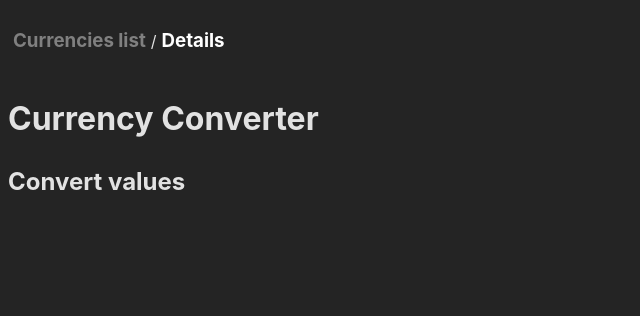
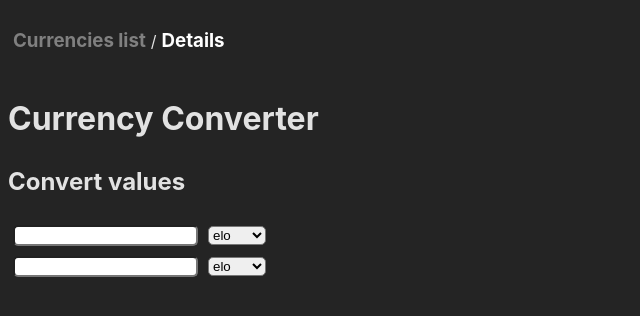
Before and after one commit to Kszalank/Currency-Converter, a React (Vite) app: page /details in a window 1280 px wide. Shown: the top 316 px of the page, without its empty margins (0-640 px from the left). Built offline with nearby package versions, Linux system fonts and the light colour scheme.

Commit message:
2 inputs added, states added

```diff
--- a/src/components/Input.jsx
+++ b/src/components/Input.jsx
@@ -1,7 +1,8 @@
 import React from "react";
+import "../styles/Input.scss";
 
 function Input({ value, onChange }) {
-  return <input value={value} onChange={onChange} />;
+  return <input value={value} onChange={onChange} className="input" />;
 }
 
 export default Input;
--- a/src/components/Selector.jsx
+++ b/src/components/Selector.jsx
@@ -1,8 +1,9 @@
 import React from "react";
+import "../styles/Selector.scss";
 
 function Select({ value, onChange, options }) {
   return (
-    <select onChange={onChange} value={value}>
+    <select onChange={onChange} value={value} className="selector">
       {options.map(({ currency, label }) => (
         <option key={currency} label={label}>
           {currency}
--- a/src/pages/DetailsPage.jsx
+++ b/src/pages/DetailsPage.jsx
@@ -1,8 +1,18 @@
-import React from "react";
+import React, { useState } from "react";
 import Heading from "../components/Heading";
 import Breadcrumbs from "../components/Breadcrumb";
+import Input from "../components/Input";
+import Select from "../components/Selector";
 
 function DetailsPage() {
+  const options = [
+    { currency: "elo", label: "elo" },
+    { currency: "siema", label: "siema" },
+  ];
+  const [selectedCurrency, setSelectedCurrency] = useState("");
+  const [convertedCurrency, setConvertedCurrency] = useState("");
+  const [selectedCurrencyValue, setSelectedCurrencyValue] = useState("");
+  const [convertedCurrencyValue, setConvertedCurrencyValue] = useState("");
   return (
     <div>
       <div className="breadcrumbs-container">
@@ -13,6 +23,34 @@ function DetailsPage() {
       </div>
       <Heading variant="title">Currency Converter</Heading>
       <Heading variant="subtitle">Convert values</Heading>
+      <div>
+        <Input
+          value={selectedCurrencyValue}
+          onChange={(event) => setSelectedCurrencyValue(event.target.value)}
+        />
+        <Select
+          value={selectedCurrency}
+          onChange={(event) => {
+            setSelectedCurrency(event.target.value);
+          }}
+          options={options}
+        />
+        <div>{`${selectedCurrencyValue} ${selectedCurrency}`}</div>
+      </div>
+      <div>
+        <Input
+          value={convertedCurrencyValue}
+          onChange={(event) => setConvertedCurrencyValue(event.target.value)}
+        />
+        <Select
+          value={convertedCurrency}
+          onChange={(event) => {
+            setConvertedCurrency(event.target.value);
+          }}
+          options={options}
+        />
+        <div>{`${convertedCurrencyValue} ${convertedCurrency}`}</div>
+      </div>
     </div>
   );
 }
--- /dev/null
+++ b/src/styles/Input.scss
@@ -0,0 +1,6 @@
+.input{
+
+    border-radius: 5px;
+    margin: 5px;
+
+}
--- /dev/null
+++ b/src/styles/Selector.scss
@@ -0,0 +1,6 @@
+.selector{
+
+    border-radius: 5px;
+    margin: 5px;
+
+}
```
